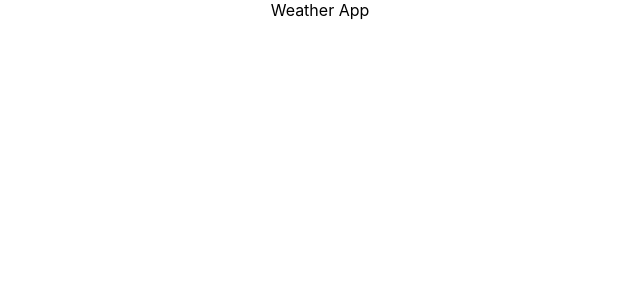
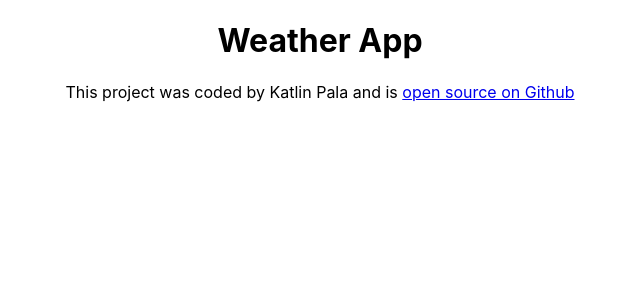
Before and after one commit to Katlin2000/react-weather-app, a React (Create React App) app: page / in a window 1280 px wide. Shown: the top 300 px of the page, without its empty margins (320-960 px from the left). Built offline with nearby package versions, Linux system fonts and the light colour scheme.

Commit message:
added the github repo url

```diff
--- a/src/App.js
+++ b/src/App.js
@@ -2,5 +2,19 @@
 import "./App.css";
 
 export default function App() {
-  return <div className="App">Weather App</div>;
+  return (
+    <div className="App">
+      <h1>Weather App</h1>
+
+      <footer>
+        This project was coded by Katlin Pala and is{" "}
+        <a
+          href="https://github.com/Katlin2000/react-weather-app"
+          target="_blank"
+        >
+          open source on Github
+        </a>
+      </footer>
+    </div>
+  );
 }
```
